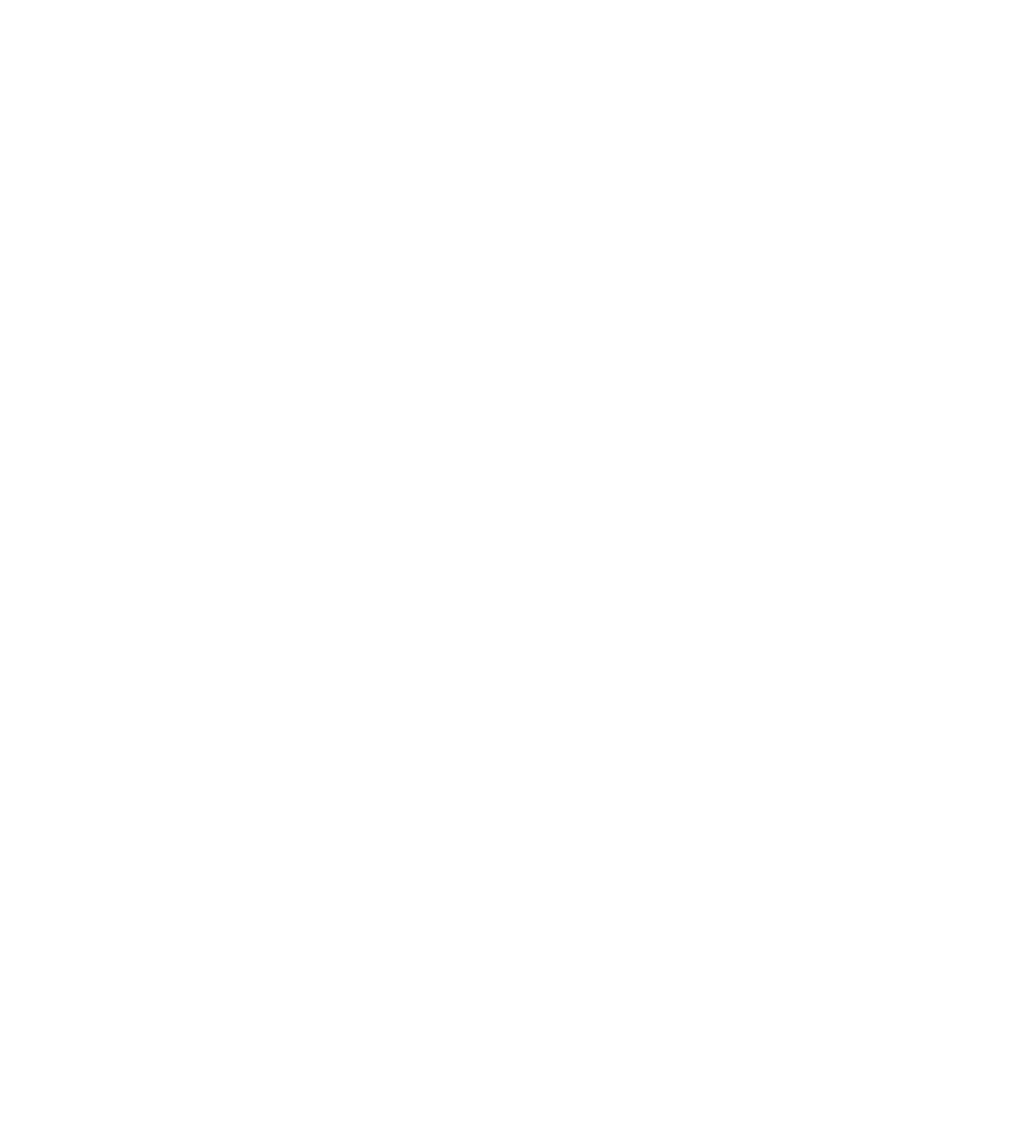
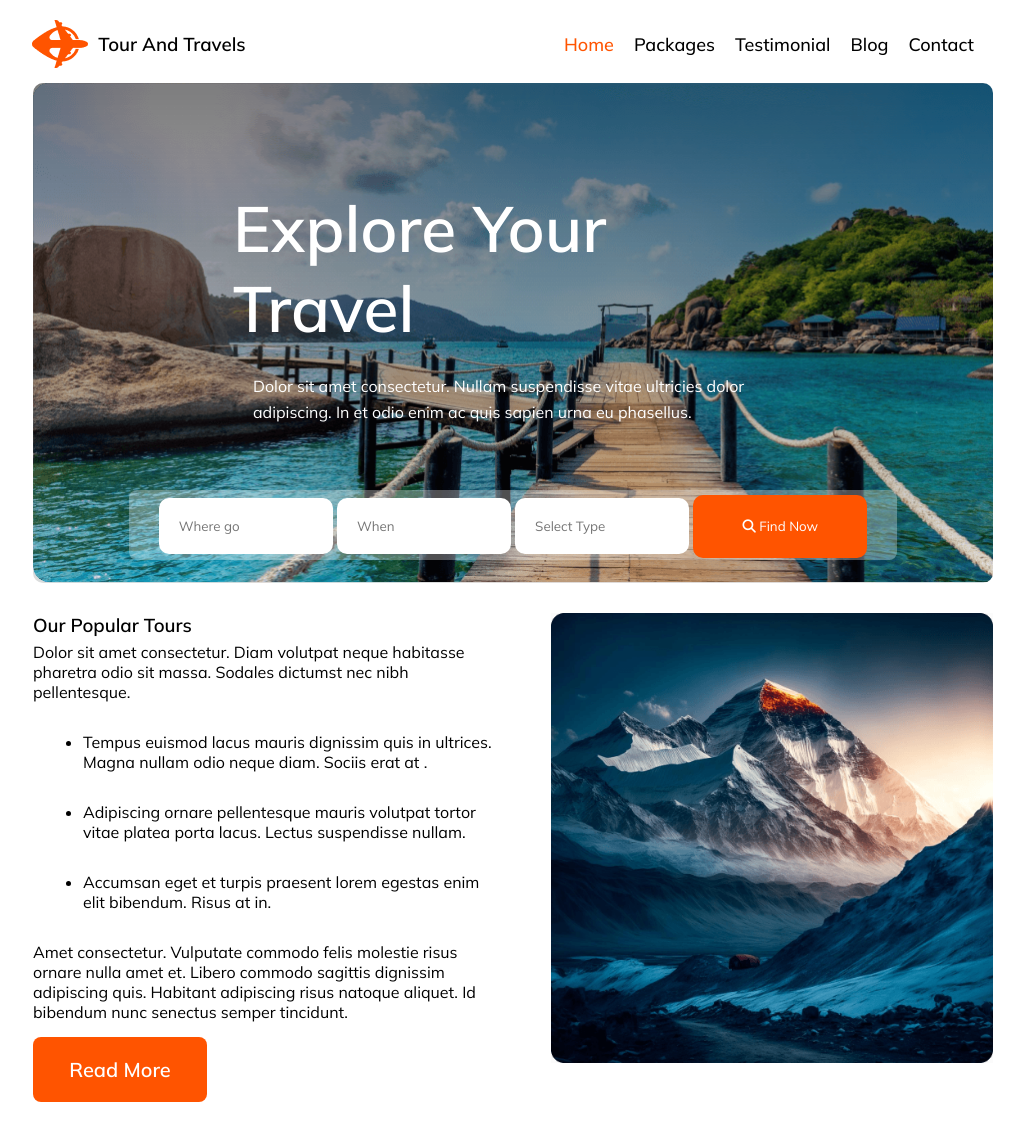
Before and after one commit to GolamRabbani7/batch9-2nd-assibgment, a plain HTML site: page index.html in a window 1280 px wide. Shown: the whole page, without its empty margins (127-1151 px from the left). Before the commit the page ends 800 px from the top, so only its background shows below. Drawn offline with Linux system fonts and the light colour scheme; a web font is replaced by a local one.

Commit message:
complited out popolar section

```diff
--- a/index.html
+++ b/index.html
@@ -1,11 +1,84 @@
 <!DOCTYPE html>
 <html lang="en">
+
 <head>
     <meta charset="UTF-8">
     <meta name="viewport" content="width=, initial-scale=1.0">
     <title>Tour And Travels</title>
+    <link rel="stylesheet" href="style.css">
+    <script src="https://kit.fontawesome.com/bba20b78e5.js" crossorigin="anonymous"></script>
 </head>
+
 <body>
+    <header>
+        <nav>
+            <div class="title">
+                <img src="Images/Group 40071 (2).png" alt="">
+                <h3 class="nav-title">Tour And Travels</h3>
+            </div>
+            <ul>
+                <li><a href=""> <span class="home">Home</span> </a></li>
+                <li><a href="">Packages</a></li>
+                <li><a href="">Testimonial</a></li>
+                <li><a href="">Blog</a></li>
+                <li><a href="">Contact</a></li>
+            </ul>
+        </nav>
 
+
+
+        <div class="banner">
+            <div class="banner-contant">
+                <h1 class="banner-title">Explore Your Travel</h1>
+                <p class="banner-description">
+                    Dolor sit amet consectetur. Nullam suspendisse vitae ultricies dolor adipiscing. In et odio enim ac
+                    quis sapien urna eu phasellus.
+                </p>
+            </div>
+            <div class="banner-input">
+                <input type="text" placeholder="Where go">
+                <input type="text" placeholder="When">
+                <input type="text" placeholder="Select Type">
+                <button id="serch" type="button"> <i  class="fa-solid fa-magnifying-glass"></i> Find Now</button>
+                <!-- <input  type="button" value="Find Now"> -->
+            </div>
+        </div>
+
+
+        <main>
+            <section class="populer-tour-section">
+                <div class="populer-tour-text">
+                    <h3 class="populer-tour-title">Our Popular Tours</h3>
+                    <p class="populer-tour-description">
+                        Dolor sit amet consectetur. Diam volutpat neque habitasse pharetra odio sit massa. Sodales
+                        dictumst
+                        nec nibh pellentesque.
+                    </p><br>
+                    <ul class="populer-tour-description ul-list">
+
+                        <li>Tempus euismod lacus mauris dignissim quis in ultrices. Magna nullam odio neque diam. Sociis
+                            erat at .</li><br>
+                        <li>Adipiscing ornare pellentesque mauris volutpat tortor vitae platea porta lacus. Lectus
+                            suspendisse nullam.</li><br>
+                        <li> Accumsan eget et turpis praesent lorem egestas enim elit bibendum. Risus at in.</li>
+                    </ul><br>
+                    <p class="populer-tour-description">Amet consectetur. Vulputate commodo felis molestie risus
+                        ornare nulla amet et. Libero commodo sagittis dignissim adipiscing quis. Habitant adipiscing
+                        risus
+                        natoque aliquet. Id bibendum nunc senectus semper tincidunt.</p>
+                    <button class="btn" type="button">Read More</button>
+                </div>
+                <div class="populer-tour-img">
+                    <img src="Images/Rectangle 4.png" alt="">
+                </div>
+            </section>
+
+
+        </main>
+
+        <footer>
+
+        </footer>
 </body>
+
 </html>
--- a/style.css
+++ b/style.css
@@ -0,0 +1,143 @@
+@import url('https://fonts.googleapis.com/css2?family=Lato:ital,wght@0,300;0,400;0,900;1,300;1,400;1,900&family=Merriweather:ital,wght@0,300;0,400;1,400&family=Mulish:wght@300;400;500;600&family=Open+Sans:wght@300;400&family=Oswald:wght@200;300;600&family=Rubik+Doodle+Shadow&family=Work+Sans:wght@400;600;700&display=swap');
+
+* {
+    margin: 0;
+    padding: 0;
+    box-sizing: border-box;
+    font-family: 'Mulish', sans-serif;
+    margin: 5px auto;
+    /* max-width:1440px; */
+
+}
+
+header {
+    margin: 0px auto;
+}
+
+.home {
+    color: #FF5400;
+}
+
+.title {
+    display: flex;
+    justify-content: center;
+    align-items: center;
+    gap: 10px;
+}
+
+nav {
+    display: flex;
+    justify-content: space-between;
+    align-items: center;
+}
+
+nav>ul {
+    display: flex;
+    font-size: 18px;
+    font-style: normal;
+    font-weight: 500;
+}
+
+nav>ul a {
+    margin-right: 20px;
+    text-decoration: none;
+    color: black;
+}
+
+nav>ul li {
+    list-style: none;
+}
+
+/* nav section End  */
+
+/* start banner section  */
+
+.banner {
+    background-image: url(Images/Group\ 13\ \(1\)\ \(1\).png), linear-gradient(rgba(0, 0, 0, 0.5), rgba(2, 2, 2, .1));
+    background-blend-mode: overlay;
+    background-size: cover;
+    width: 75%;
+    /* padding: 0px auto; */
+    height: 500px;
+    border-radius: 10px;
+    align-items: center;
+}
+
+.banner-title {
+    color: #FFF;
+    /* color: red; */
+    font-size: 64px;
+    font-weight: 800;
+    padding: 105px 200px 0px;
+
+}
+
+.banner-input input,button {
+    /* padding-top: 40px; */
+    /* padding-left: 20px; */
+    padding: 20px;
+    border-radius: 10px;
+    border: 0;
+    width: 174px;
+
+}
+#serch{
+ text-align: center;
+ background-color: #FF5400;
+ color: #FFF;
+    }
+
+.banner-input {
+    text-align: center;
+    border-radius: 8px;
+    background: rgba(255, 255, 255, 0.30);
+    width: 80%;
+    height: 70px;
+    margin-top: 65px;
+
+
+}
+
+.banner-description {
+    color: #FFF;
+    font-size: 16px;
+    font-weight: 400;
+    line-height: 26px;
+    /* 162.5% */
+    padding: 20px 220px 0px;
+}
+
+/*  main style  */
+main {
+    width: 75%;
+    margin: 0px auto;
+}
+
+.ul-list {
+    margin-left: 50px;
+}
+
+.btn {
+    border-radius: 8px;
+    background: #FF5400;
+    color: #FFF;
+    text-align: center;
+    font-size: 20px;
+    font-weight: 800;
+    border: 0;
+    padding: 15 35px;
+    margin-top: 10px;
+
+}
+
+
+
+.populer-tour-section {
+    display: flex;
+    margin-top: 20px;
+    /* border: 2px red solid; */
+    gap: 50px;
+}
+.populer-tour-img img{
+    height: 450px;
+}
```
